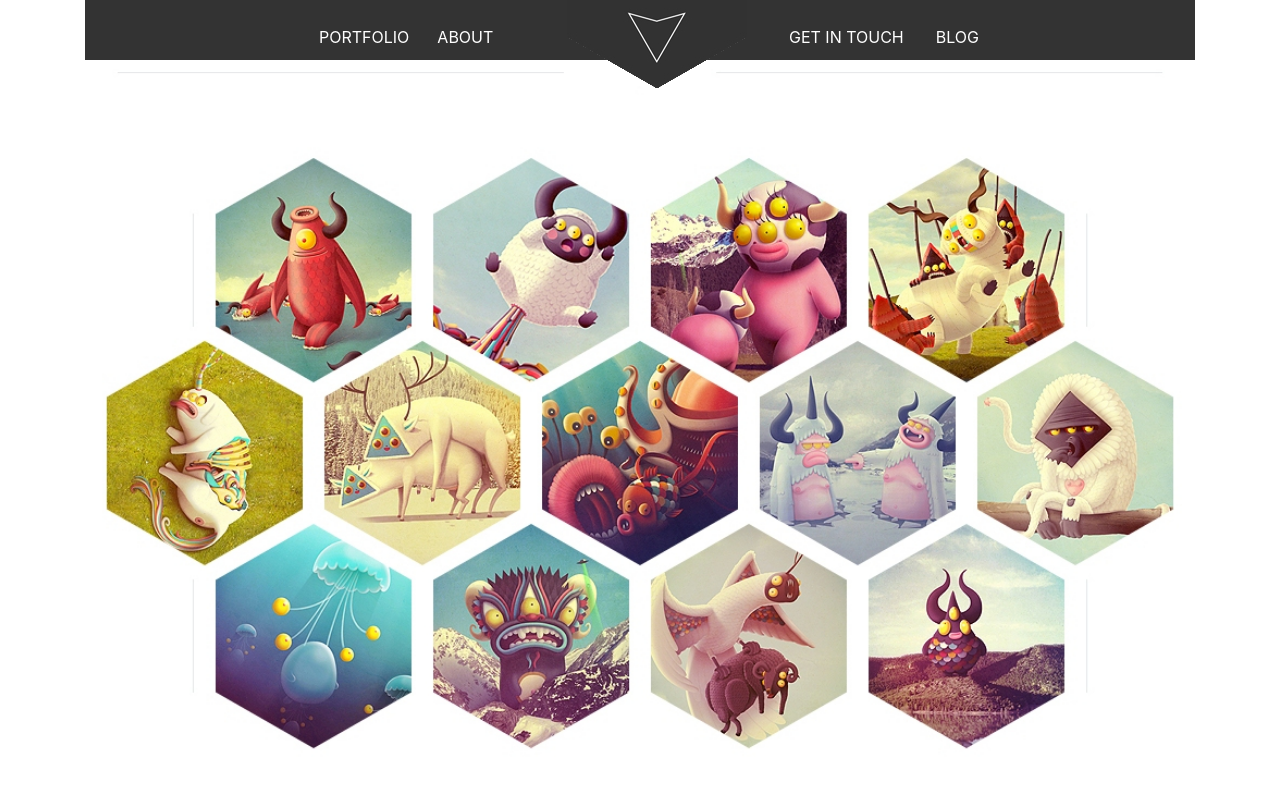
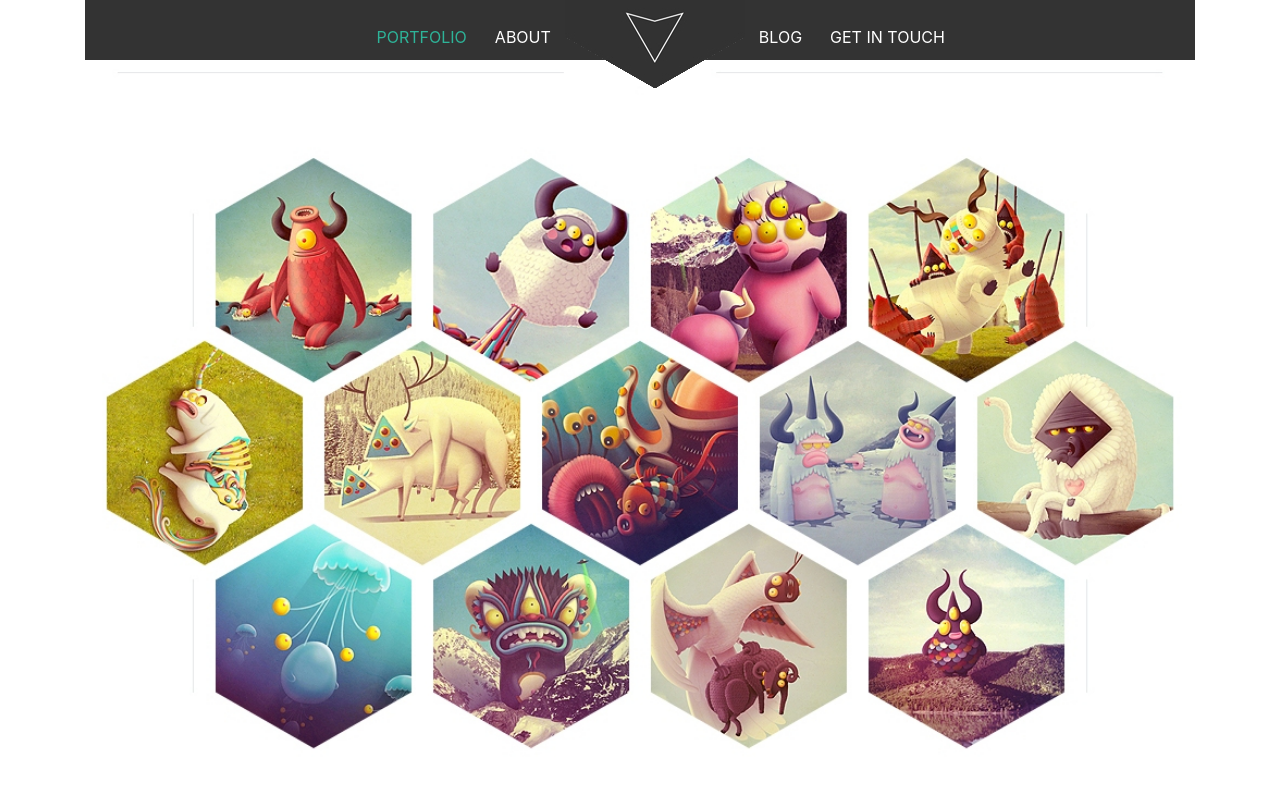
Before and after one commit to MewaX/hexal-psd-website, a plain HTML site: page index.html in a window 1280 px wide. Shown: the top 800 px of the page. Drawn offline with nearby package versions, Linux system fonts and the light colour scheme.

Commit message:
fix top menu
topmenu
improve scaling in the future

```diff
--- a/general/style.css
+++ b/general/style.css
@@ -24,45 +24,54 @@ ul.menu {
     overflow: inherit;
     background-color: #333;
 }
-
-img.logo {
-	position: relative;
-	left: 280px;
-	object-position: center;
-
-
-}
-
-li.left {
+li.op1 a {
+	color: #2eb398;
 	float: left;
-}
-
-li.left a {
 	display: inline-block;
-    color: white;
-    position: relative; left: 220px;
+	position: relative; left: 25%;
 	text-align: center;
     padding: 25px 14px;
     text-decoration: none;
 }
-
-li.right {
-    float: right;
+li.op2 a {
+	color: white;
+	float: left;
 	display: inline-block;
-	;
+	position: relative; left: 25%;
+	text-align: center;
+    padding: 25px 14px;
+    text-decoration: none;
 }
-
-li.right a {
+li.op3 a {
+	color: white;
+	float: left;
 	display: inline-block;
+	position: relative; left: 25%;
+	text-align: center;
+    padding: 25px 14px;
+    text-decoration: none;
+}
+li.op4 a {
 	color: white;
-    position: relative; right: 200px;
+	float: left;
+	display: inline-block;
+	position: relative; left: 25%;
 	text-align: center;
-    padding: 25px 16px;
+    padding: 25px 14px;
     text-decoration: none;
-
+	margin-right: inherit;
 }
 
 
+img.logo {
+	position: relative; left: 25%;
+	float: left;
+	top: 0;
+
+	z-index: 1;
+
+
+}
 
 /* --- PORTFOLIO --- */
 .background-port {
--- a/index.html
+++ b/index.html
@@ -16,17 +16,17 @@
       <!--  <img class="img-fluid logo" src="image/logo.png"> -->
           <div class="container relative">
 
+			<div class="topmenu">
+            	<ul class="menu">
 
-            <ul class="menu">
+					<li class="op1"><a href="link">PORTFOLIO</a></li>
+					<li class="op2"><a href="link">ABOUT</a></li>
+					<img class="img-fluid logo" src="image/logo.png">
+					<li class="op3"><a href="link">BLOG</a></li>
+					<li class="op4"><a href="link">GET IN TOUCH</a></li>
 
-				<li class="left"><a href="link">PORTFOLIO</a></li>
-                <li class="left"><a href="link">ABOUT</a></li>
-				<img class="img-fluid logo" src="image/logo.png">
-
-                <li class="right"><a href="link">BLOG</a></li>
-                <li class="right"><a href="link">GET IN TOUCH</a></li>
-
-            </ul>
+				</ul>
+			</div>
 
         <img class="img-fluid background-port" src="image/background-port.jpg">
 
```
Lines whose indentation alone changed are shown as unchanged.
